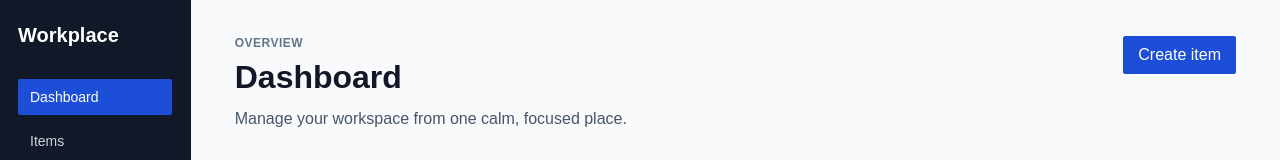
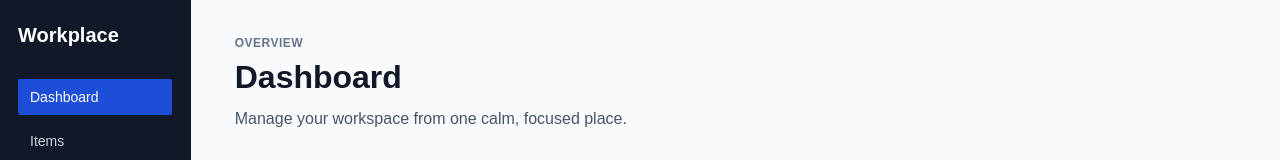
Before and after one commit to redpanda02/web_app, a React app in the folder frontend/: page / in a window 1280 px wide. Shown: the top 160 px of the page. Built offline with nearby package versions, Linux system fonts and the light colour scheme; no server answers; the HTML template or start-up script is replaced by a standard one.

Commit message:
remove button in dashboard

```diff
--- a/frontend/src/pages/DashboardPage.jsx
+++ b/frontend/src/pages/DashboardPage.jsx
@@ -1,7 +1,6 @@
 import { useEffect, useState } from 'react'
 import EmptyState from '../components/EmptyState'
 import PageHeader from '../components/PageHeader'
-
 function DashboardPage() {
     const [items, setItems] = useState([])
     const [loading, setLoading] = useState(true)
@@ -33,11 +32,7 @@ function DashboardPage() {
                 eyebrow="Overview"
                 title="Dashboard"
                 description="Manage your workspace from one calm, focused place."
-                action={
-                    <button className="primary-button" type="button">
-                        Create item
-                    </button>
-                }
+
             />
 
             <section className="content-section" aria-labelledby="items-heading">
@@ -67,5 +62,4 @@ function DashboardPage() {
         </main>
     )
 }
-
 export default DashboardPage
--- a/frontend/src/pages/ItemsPage.jsx
+++ b/frontend/src/pages/ItemsPage.jsx
@@ -190,5 +190,4 @@ function ItemsPage() {
         </main>
     )
 }
-
 export default ItemsPage
```
